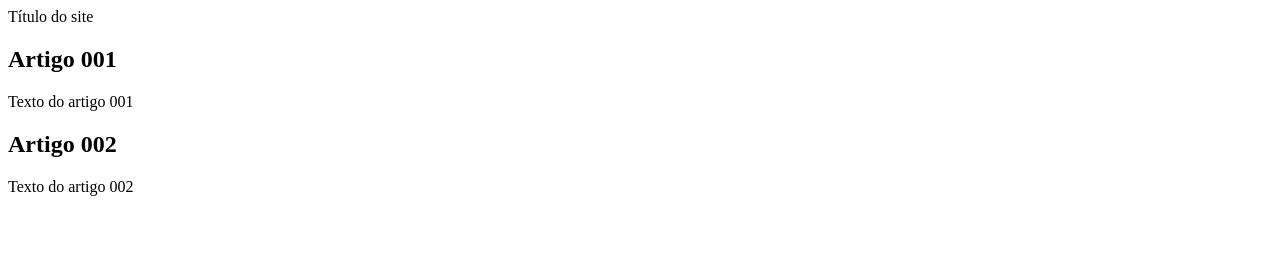
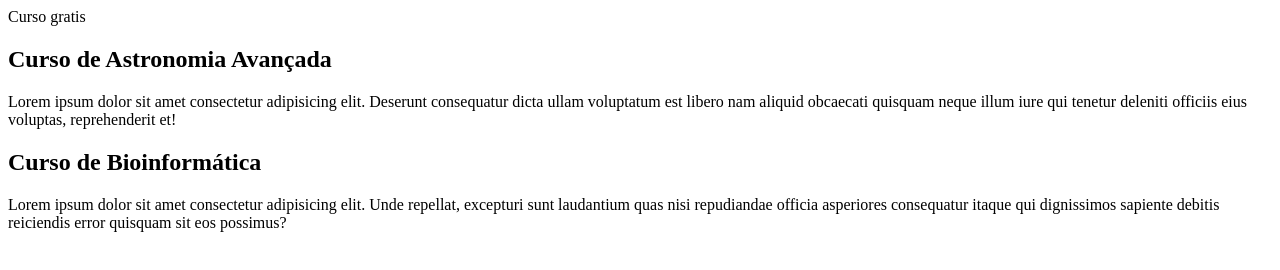
Before and after one commit to lorrainechristine/projeto-site, a plain HTML site: page index.html in a window 1280 px wide. Drawn offline with Linux system fonts and the light colour scheme.

Commit message:
comecei a escrever o conteúdo

```diff
--- a/index.html
+++ b/index.html
@@ -7,14 +7,14 @@
 </head>
 <body>
     <main>
-        <header>Título do site</header>
+        <header>Curso gratis</header>
         <article>
-            <h2>Artigo 001</h2>
-            <p>Texto do artigo 001</p>
+            <h2>Curso de Astronomia Avançada</h2>
+            <p>Lorem ipsum dolor sit amet consectetur adipisicing elit. Deserunt consequatur dicta ullam voluptatum est libero nam aliquid obcaecati quisquam neque illum iure qui tenetur deleniti officiis eius voluptas, reprehenderit et!</p>
         </article>
         <article>
-            <h2>Artigo 002</h2>
-            <p2>Texto do artigo 002</p2>
+            <h2>Curso de Bioinformática</h2>
+            <p2>Lorem ipsum dolor sit amet consectetur adipisicing elit. Unde repellat, excepturi sunt laudantium quas nisi repudiandae officia asperiores consequatur itaque qui dignissimos sapiente debitis reiciendis error quisquam sit eos possimus?</p2>
         </article>
     </main>
 </body>
```
